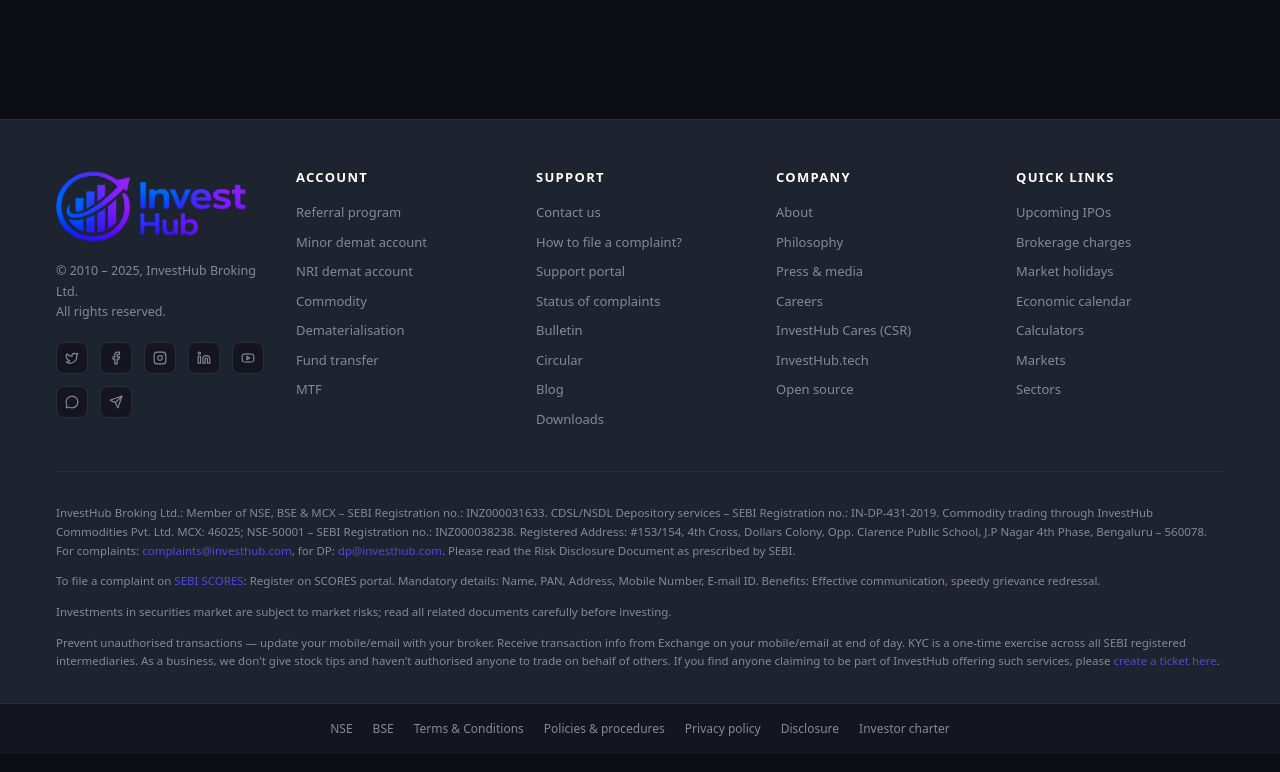
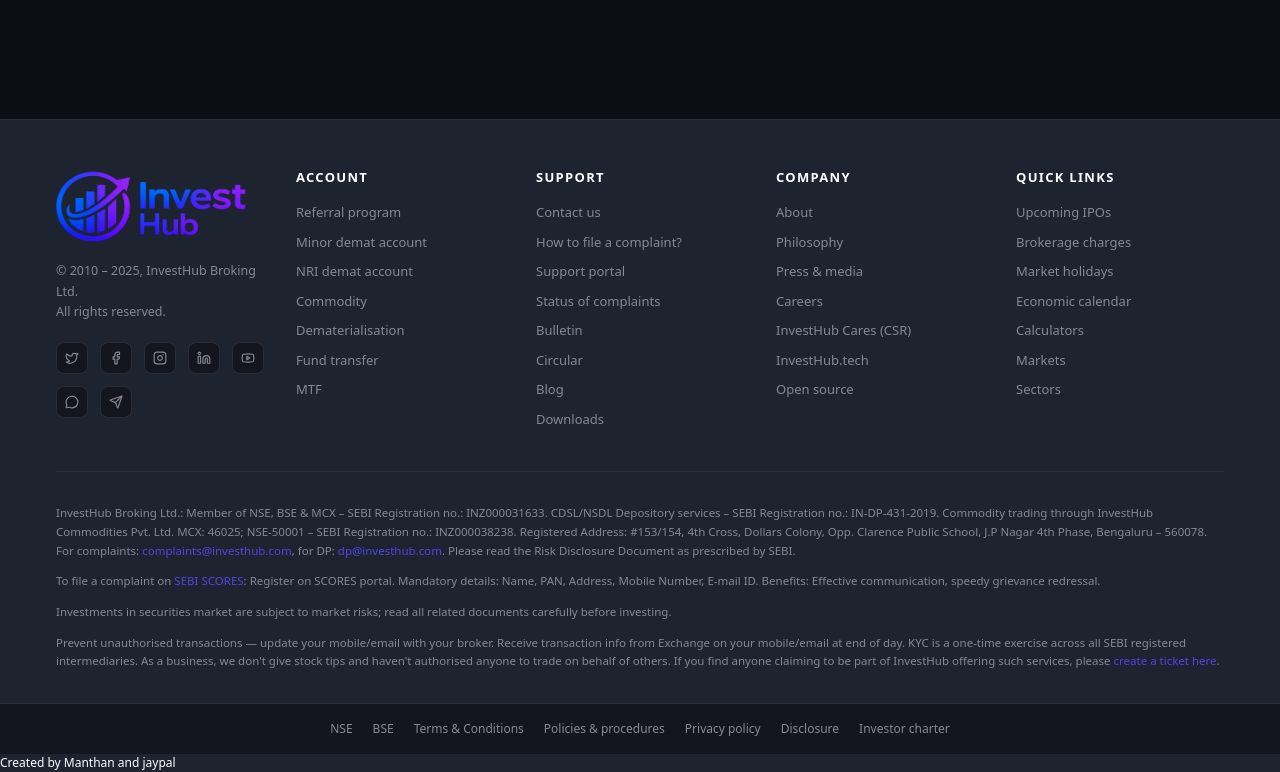
Before and after one commit to Jaypal-Singh/new-invest-hub, a React (Vite) app in the folder frontend/: page /support in a window 1280 px wide. Shown: the part 981-1753 px from the top of the page. Built offline with nearby package versions, Linux system fonts and the light colour scheme; no server answers.

Commit message:
hjbfhbfbf

```diff
--- a/frontend/src/Pages/landing_page/Footer.jsx
+++ b/frontend/src/Pages/landing_page/Footer.jsx
@@ -111,6 +111,8 @@
           ))}
         </div>
       </div>
+
+      <p className="text-muted text-[12px] font-medium">Created by Manthan and jaypal</p>
     </footer>
   );
 }
```
